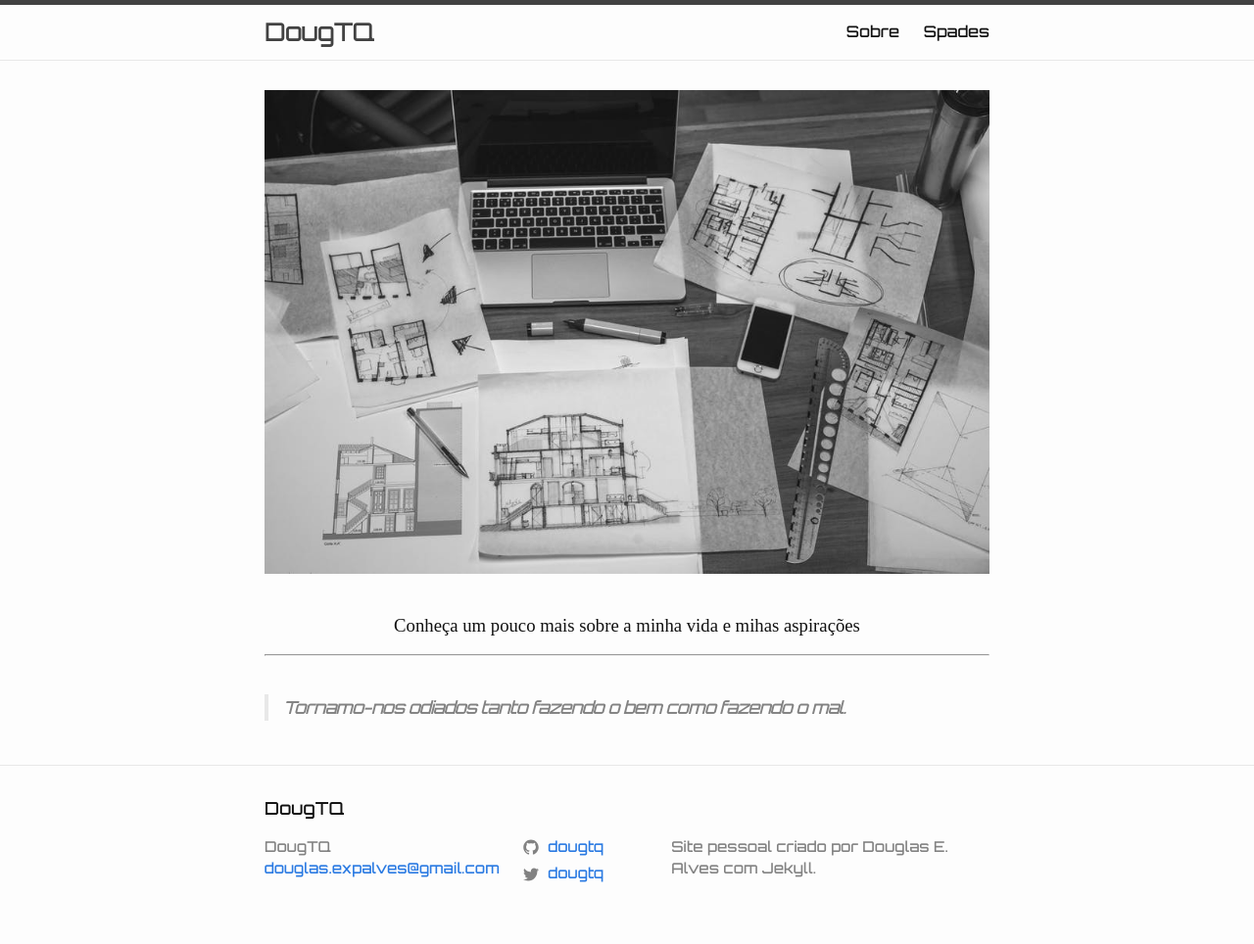
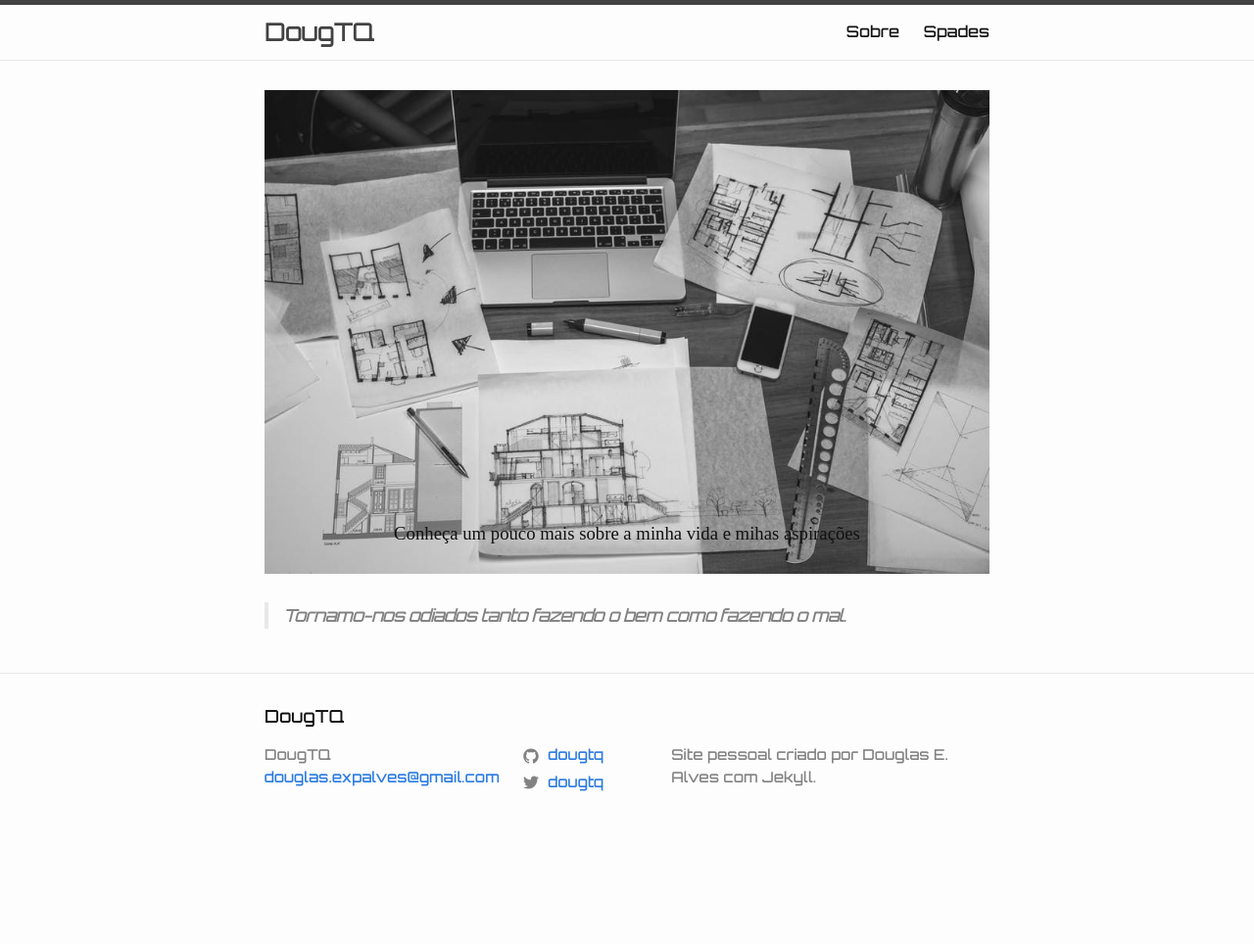
Before and after one commit to dougtq/mypage-tq, a Jekyll site: the page built from index.md, in a window 1280 px wide. Shown: the whole page at 98% size. Built offline with Jekyll 4.4.1, drawn with Linux system fonts in a browser that asks for light colours; nearby versions of some CDN libraries; some web fonts are replaced; after the commit the page ends 900 px from its top, so only the background shows below that.

Commit message:
update main.scss

```diff
--- a/assets/main.scss
+++ b/assets/main.scss
@@ -17,3 +17,16 @@ h1, h3, h4, h5 {
   height: 200px;
   border-radius: 120px;
 }
+
+
+.landscape {
+  h1{
+    bottom: 0;
+    position: absolute;
+    text-align: center;
+  }
+  background-image: url('node2.gif');
+  height: 400px;
+  max-height: 600px;
+  width: 100%;
+}
```
